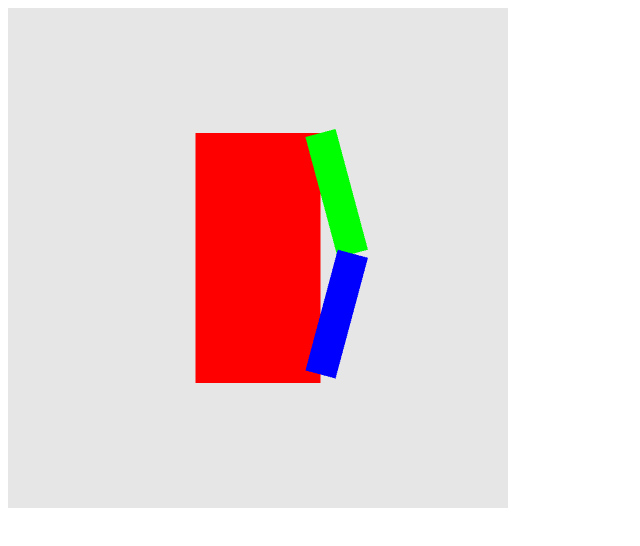
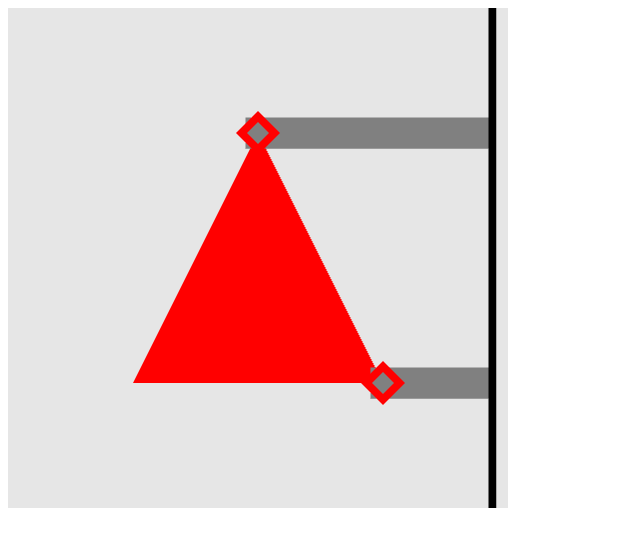
Before and after one commit to kalinalinkalina/OpenGL.js, a plain HTML site: page demo.html in a window 1280 px wide. Shown: the whole page, without its empty margins (0-640 px from the left). Drawn offline with Linux system fonts and the light colour scheme.

Commit message:
new physics demo

```diff
--- a/demo.html
+++ b/demo.html
@@ -50,9 +50,22 @@ function render() {
 	glPushMatrix();
 
 	glPushMatrix();
-	glScalef(0.25,0.5,0.25);
+	//TRIANGLE
+	glScalef(0.5,0.5,0);
 	glBegin(GL_TRIANGLES);
 		glColor3f(1,0,0);
+		glVertex3f(1,-1,0);
+		glVertex3f(0,1,0);
+		glVertex3f(-1,-1,0);
+	glEnd();
+	glPopMatrix();
+
+	glPushMatrix();
+	//TOP BAR
+	glTranslatef(0.45,0.5,0);
+	glScalef(1/2,1/16,0);
+	glBegin(GL_TRIANGLES);
+		glColor3f(0.5,0.5,0.5);
 		glVertex3f(-1,1,0);
 		glVertex3f(-1,-1,0);
 		glVertex3f(1,1,0);
@@ -62,14 +75,12 @@ function render() {
 	glEnd();
 	glPopMatrix();
 
-	glTranslatef(0.25,0.5,0.0);
-	glRotatef(15,0,0,1);
-
 	glPushMatrix();
-	glTranslatef(0,-0.25,0);
-	glScalef(0.0625,0.25,0.0625);
+	//BOTTOM BAR
+	glTranslatef(0.7,-0.5,0);
+	glScalef(1/4,1/16,0);
 	glBegin(GL_TRIANGLES);
-		glColor3f(0,1,0);
+		glColor3f(0.5,0.5,0.5);
 		glVertex3f(-1,1,0);
 		glVertex3f(-1,-1,0);
 		glVertex3f(1,1,0);
@@ -79,12 +90,12 @@ function render() {
 	glEnd();
 	glPopMatrix();
 
-	glTranslatef(0,-0.5,0);
-	glRotatef(-30,0,0,1);
-	glTranslatef(0,-0.25,0);
-	glScalef(0.0625,0.25,0.0);
+	glPushMatrix();
+	//WALL
+	glTranslatef(15/16,0,0);
+	glScalef(1/64,1,0);
 	glBegin(GL_TRIANGLES);
-		glColor3f(0,0,1);
+		glColor3f(0,0,0);
 		glVertex3f(-1,1,0);
 		glVertex3f(-1,-1,0);
 		glVertex3f(1,1,0);
@@ -92,8 +103,144 @@ function render() {
 		glVertex3f(-1,-1,0);
 		glVertex3f(1,-1,0);
 	glEnd();
+	glPopMatrix();
+
+	glPushMatrix();
+		glPushMatrix();
+			//TOP "CIRCLE"
+			glTranslatef(0,1/2,0);
+			glScalef(1/16,1/16,0);
+			glRotatef(45,0,0,1);
+			glBegin(GL_TRIANGLES);
+				glColor3f(1,0,0);
+
+				glVertex3f(-1,-1,0);
+				glVertex3f(-1,-.5,0);
+				glVertex3f(-.5,-.5,0);
+				glVertex3f(-.5,-.5,0);
+				glVertex3f(-1,-1,0);
+				glVertex3f(-.5,-1,0);
+
+				glVertex3f(-.5,-1,0);
+				glVertex3f(-.5,-.5,0);
+				glVertex3f(.5,-.5,0);
+				glVertex3f(.5,-.5,0);
+				glVertex3f(-.5,-1,0);
+				glVertex3f(.5,-1,0);
+
+				glVertex3f(.5,-1,0);
+				glVertex3f(.5,-.5,0);
+				glVertex3f(1,-.5,0);
+				glVertex3f(1,-.5,0);
+				glVertex3f(.5,-1,0);
+				glVertex3f(1,-1,0);
+
+				glVertex3f(.5,-.5,0);
+				glVertex3f(1,-.5,0);
+				glVertex3f(1,.5,0);
+				glVertex3f(1,.5,0);
+				glVertex3f(.5,-.5,0);
+				glVertex3f(.5,.5,0);
+
+				glVertex3f(.5,.5,0);
+				glVertex3f(1,.5,0);
+				glVertex3f(1,1,0);
+				glVertex3f(1,1,0);
+				glVertex3f(.5,.5,0);
+				glVertex3f(.5,1,0);
+
+				glVertex3f(.5,1,0);
+				glVertex3f(.5,.5,0);
+				glVertex3f(-.5,.5,0);
+				glVertex3f(-.5,.5,0);
+				glVertex3f(.5,1,0);
+				glVertex3f(-.5,1,0);
+
+				glVertex3f(-.5,1,0);
+				glVertex3f(-1,1,0);
+				glVertex3f(-1,.5,0);
+				glVertex3f(-1,.5,0);
+				glVertex3f(-.5,1,0);
+				glVertex3f(-.5,.5,0);
+
+				glVertex3f(-.5,.5,0);
+				glVertex3f(-1,.5,0);
+				glVertex3f(-1,-.5,0);
+				glVertex3f(-1,-.5,0);
+				glVertex3f(-.5,.5,0);
+				glVertex3f(-.5,-.5,0);
+			glEnd();
+		glPopMatrix();
+
+		glPushMatrix();
+			//BOTTOM "CIRCLE"
+			glTranslatef(0.5,-0.5,0);
+			glScalef(1/16,1/16,0);
+			glRotatef(45,0,0,1);
+			glBegin(GL_TRIANGLES);
+				glColor3f(1,0,0);
+
+				glVertex3f(-1,-1,0);
+				glVertex3f(-1,-.5,0);
+				glVertex3f(-.5,-.5,0);
+				glVertex3f(-.5,-.5,0);
+				glVertex3f(-1,-1,0);
+				glVertex3f(-.5,-1,0);
+
+				glVertex3f(-.5,-1,0);
+				glVertex3f(-.5,-.5,0);
+				glVertex3f(.5,-.5,0);
+				glVertex3f(.5,-.5,0);
+				glVertex3f(-.5,-1,0);
+				glVertex3f(.5,-1,0);
+
+				glVertex3f(.5,-1,0);
+				glVertex3f(.5,-.5,0);
+				glVertex3f(1,-.5,0);
+				glVertex3f(1,-.5,0);
+				glVertex3f(.5,-1,0);
+				glVertex3f(1,-1,0);
+
+				glVertex3f(.5,-.5,0);
+				glVertex3f(1,-.5,0);
+				glVertex3f(1,.5,0);
+				glVertex3f(1,.5,0);
+				glVertex3f(.5,-.5,0);
+				glVertex3f(.5,.5,0);
+
+				glVertex3f(.5,.5,0);
+				glVertex3f(1,.5,0);
+				glVertex3f(1,1,0);
+				glVertex3f(1,1,0);
+				glVertex3f(.5,.5,0);
+				glVertex3f(.5,1,0);
+
+				glVertex3f(.5,1,0);
+				glVertex3f(.5,.5,0);
+				glVertex3f(-.5,.5,0);
+				glVertex3f(-.5,.5,0);
+				glVertex3f(.5,1,0);
+				glVertex3f(-.5,1,0);
+
+				glVertex3f(-.5,1,0);
+				glVertex3f(-1,1,0);
+				glVertex3f(-1,.5,0);
+				glVertex3f(-1,.5,0);
+				glVertex3f(-.5,1,0);
+				glVertex3f(-.5,.5,0);
+
+				glVertex3f(-.5,.5,0);
+				glVertex3f(-1,.5,0);
+				glVertex3f(-1,-.5,0);
+				glVertex3f(-1,-.5,0);
+				glVertex3f(-.5,.5,0);
+				glVertex3f(-.5,-.5,0);
+			glEnd();
+		glPopMatrix();
+	glPopMatrix();
 
 	glPopMatrix();
+
 
 }
 
```
Also changed, not shown: demoLegacy.html (added, +120 -0 lines).
